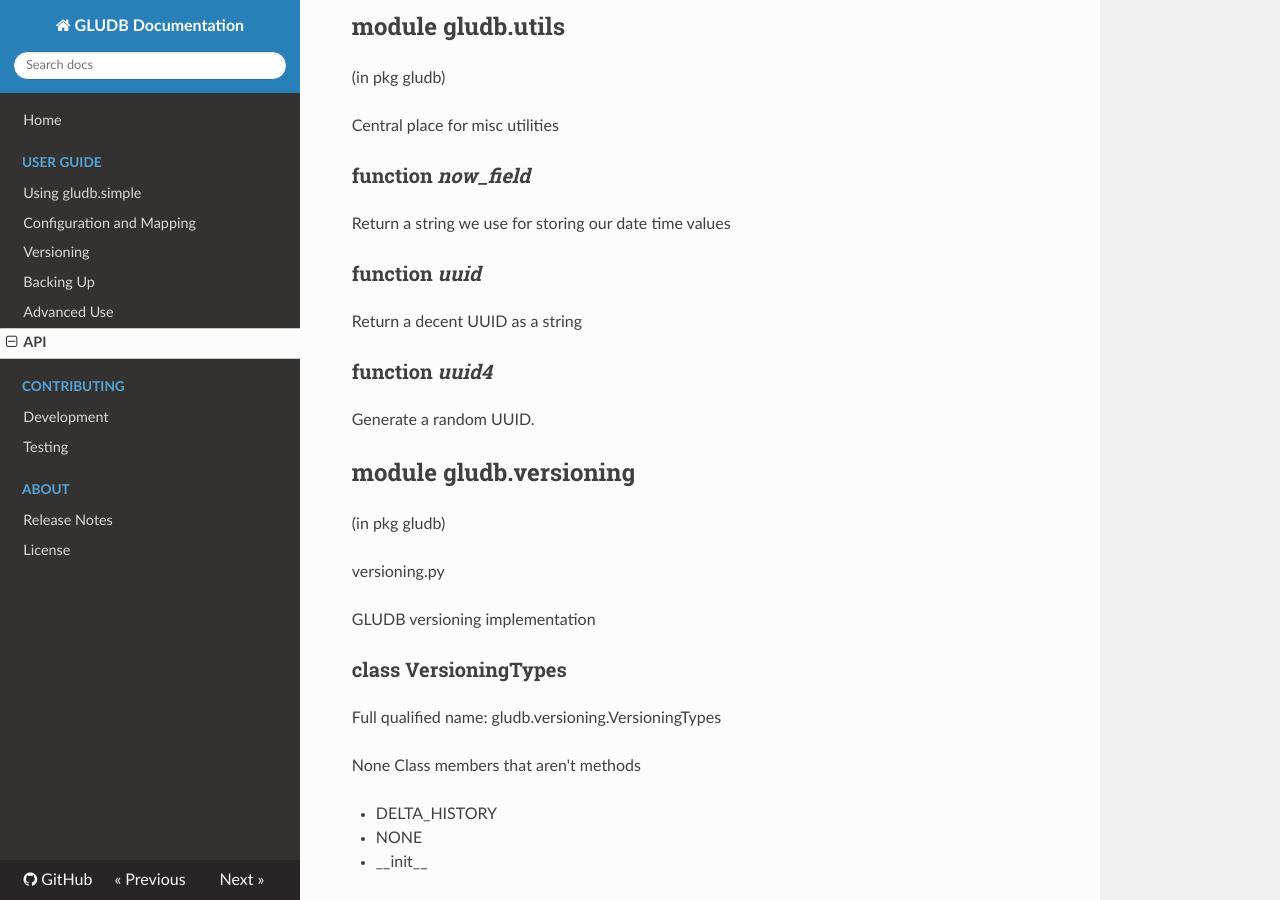
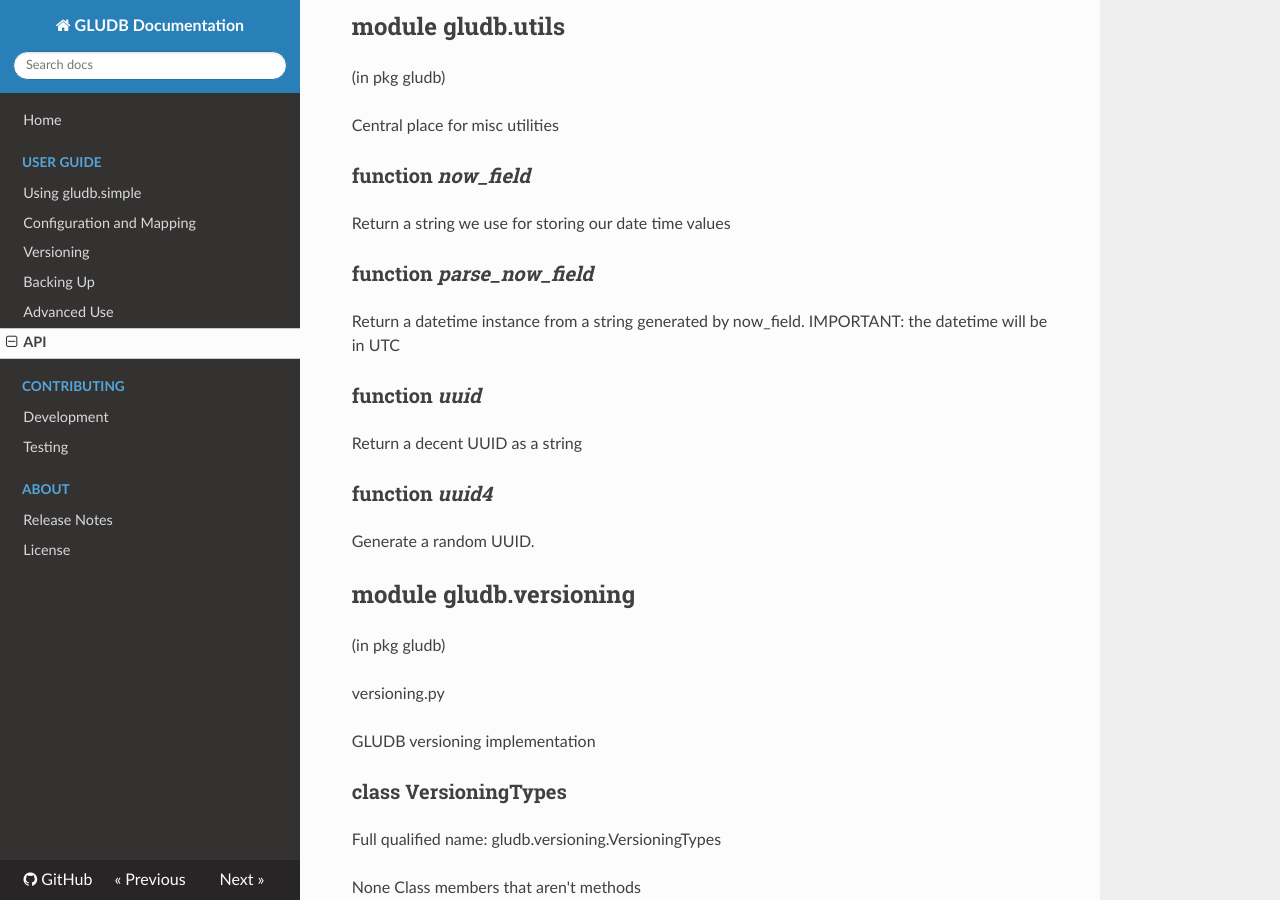
Before and after one commit to memphis-iis/GLUDB, an MkDocs documentation site: the page built from docs/api.md, in a window 1280 px wide and 900 px high, scrolled down 12845 px. Built offline with MkDocs 1.6.1, drawn with Linux system fonts in a browser that asks for light colours; nearby versions of some CDN libraries; old or Windows-style settings are respelled for this version of MkDocs.

Commit message:
release 0.1.3

```diff
--- a/docs/api.md
+++ b/docs/api.md
@@ -693,6 +693,12 @@ Central place for misc utilities
 Return a string we use for storing our date time values
 
 
+### function *parse_now_field*
+
+Return a datetime instance from a string generated by now_field.
+IMPORTANT: the datetime will be in UTC
+
+
 ### function *uuid*
 
 Return a decent UUID as a string
```
